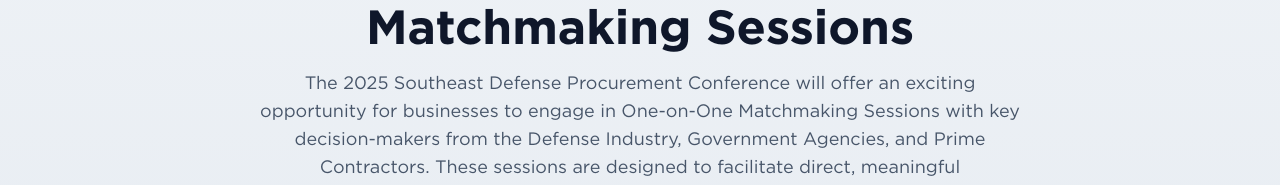
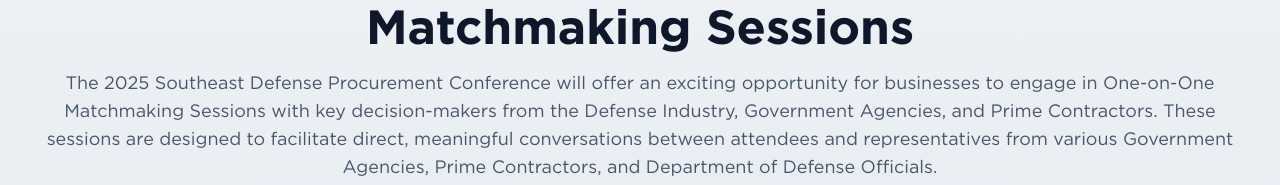
Before and after one commit to masonym/ada-website, a Next.js app: page /events/2025-defense-industry-forecast/about/matchmaking-sessions in a window 1280 px wide. Shown: the part 750-935 px from the top of the page. Built offline with nearby package versions, Linux system fonts and the light colour scheme.

Commit message:
Refactor MatchmakingPage.tsx to update max-width of text and improve readability

```diff
--- a/src/app/events/[slug]/about/matchmaking-sessions/MatchmakingPage.tsx
+++ b/src/app/events/[slug]/about/matchmaking-sessions/MatchmakingPage.tsx
@@ -39,7 +39,7 @@ const MatchmakingPage = () => {
         <h1 className="text-4xl md:text-5xl font-bold text-slate-900 mb-4">
           Matchmaking Sessions
         </h1>
-        <p className="text-lg text-slate-600 max-w-3xl mx-auto">
+        <p className="text-lg text-slate-600 max-w-7xl mx-auto">
           The 2025 Southeast Defense Procurement Conference will offer an exciting opportunity for businesses to engage in One-on-One Matchmaking Sessions with key decision-makers from the Defense Industry, Government Agencies, and Prime Contractors. These sessions are designed to facilitate direct, meaningful conversations between attendees and representatives from various Government Agencies, Prime Contractors, and Department of Defense Officials.
         </p>
       </div>
```
